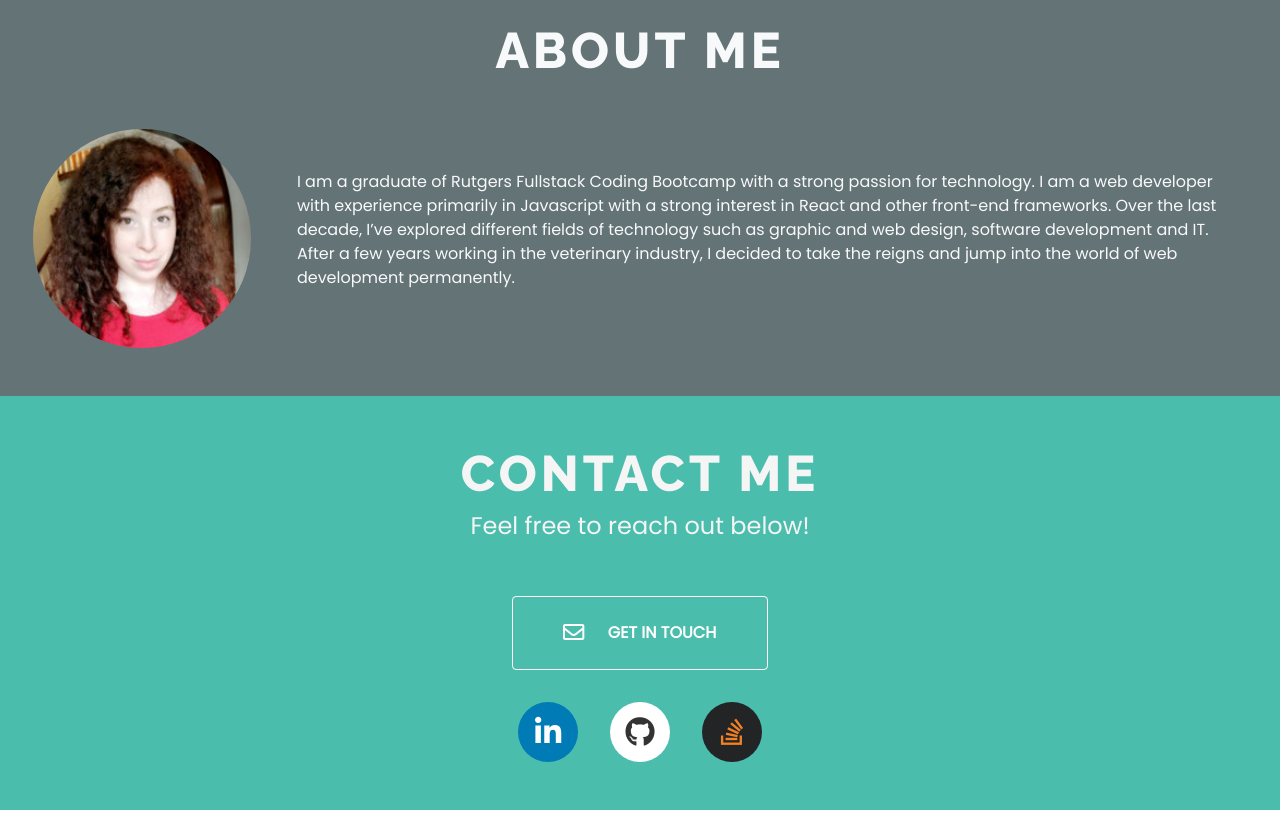
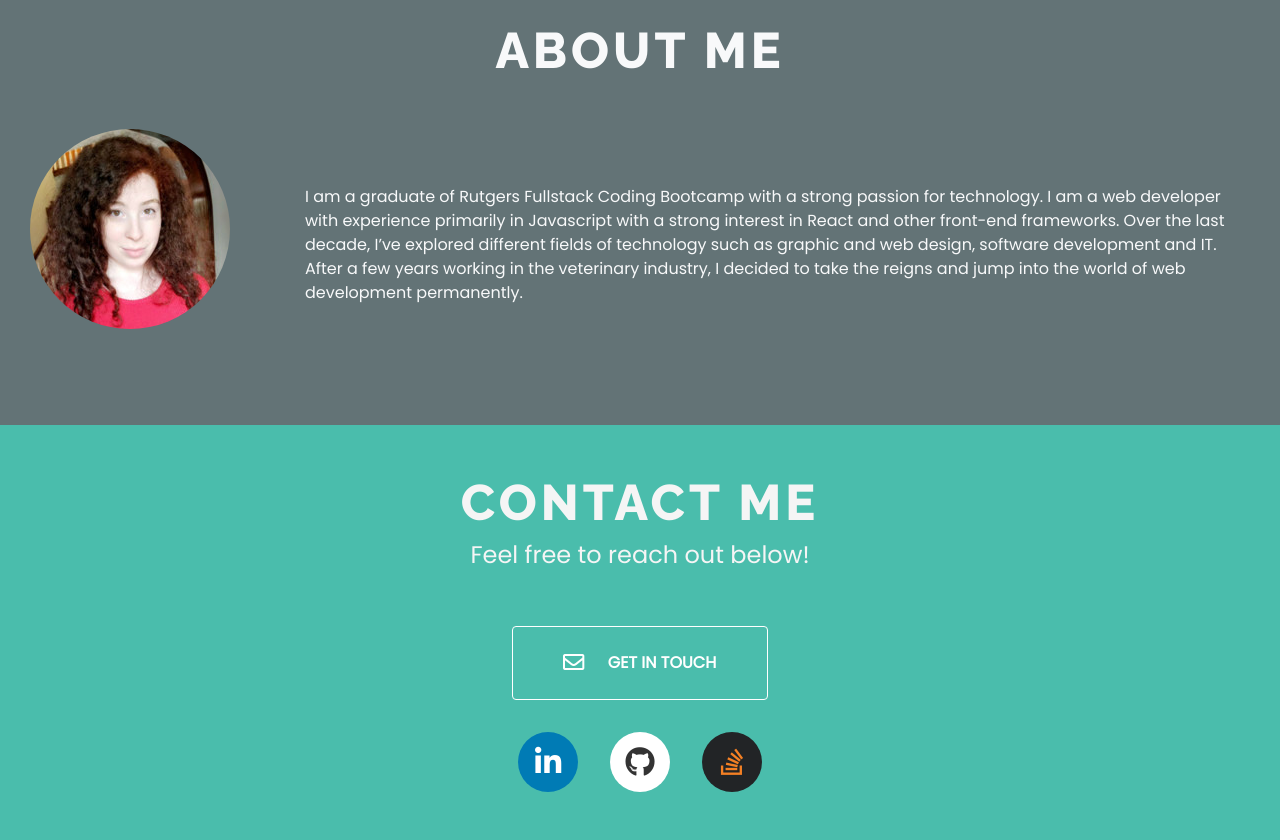
Before and after one commit to camiliamzali/react-portfolio, a React (Create React App) app: page / in a window 1280 px wide. Shown: the part 1440-2280 px from the top of the page. Before the commit the page ends 2250 px from the top, so only its background shows below. Built offline with nearby package versions, Linux system fonts and the light colour scheme.

Commit message:
fixed spacing for picture

```diff
--- a/src/components/About.js
+++ b/src/components/About.js
@@ -4,8 +4,8 @@ function About() {
   return (
     <section className="about py-5 text-light">
       <h2 className="header-font text-center section-title letter-space mb-5">ABOUT ME</h2>
-      <div className="row">
-        <img className="col-2 rounded-circle p-0 ml-5 photo" src="/images/me.jpg" alt="Camilia Mzali" />
+      <div className="row mx-0">
+        <img className="rounded-circle p-0 mx-auto mb-5 photo" src="/images/me.jpg" alt="Camilia Mzali" />
 
         <div className="container col-9 align-self-center">
           <p className="main-font">I am a graduate of Rutgers Fullstack Coding Bootcamp with a strong passion for technology. I am a web developer with experience primarily in Javascript with a strong interest in React and other front-end frameworks. Over the last decade, I’ve explored different fields of technology such as graphic and web design, software development and IT. After a few years working in the veterinary industry, I decided to take the reigns and jump into the world of web development permanently.</p>
```
